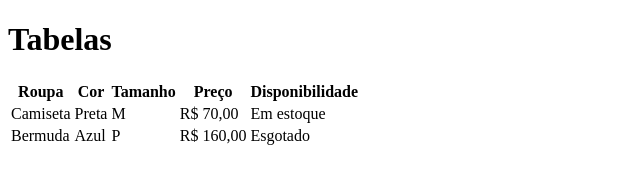
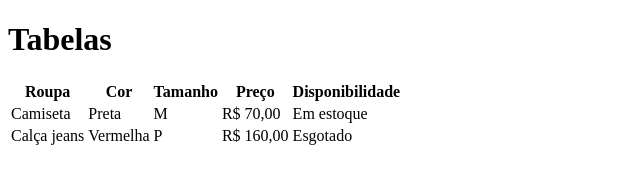
Before and after one commit to Airton2606/Aula-Tabela, a plain HTML site: page index.html in a window 1280 px wide. Shown: the whole page, without its empty margins (0-640 px from the left). Drawn offline with Linux system fonts and the light colour scheme.

Commit message:
troquei de azul pra vermelho a calça jeans

```diff
--- a/index.html
+++ b/index.html
@@ -25,8 +25,8 @@
             <td>Em estoque</td>
         </tr>
         <tr>
-            <td>Bermuda </td>
-            <td>Azul</td>
+            <td>Calça jeans </td>
+            <td>Vermelha</td>
             <td>P</td>
             <td>R$ 160,00</td>
             <td>Esgotado</td>
```
